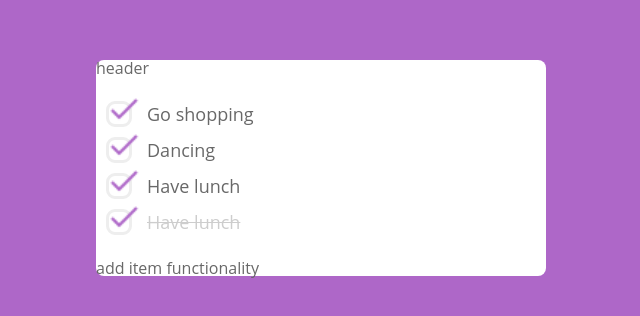
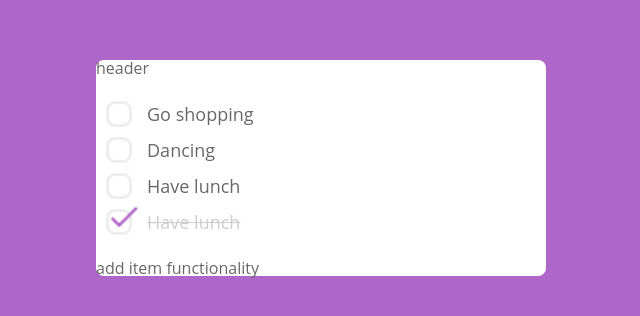
Before and after one commit to barabashlyuda77/task-manager, a React (Create React App) app: page / in a window 1280 px wide. Shown: the part 232-548 px from the top of the page, without its empty margins (319-959 px from the left). Built offline with nearby package versions, Linux system fonts and the light colour scheme.

Commit message:
Add items list

```diff
--- a/src/components/CheckBox/Checkbox.scss
+++ b/src/components/CheckBox/Checkbox.scss
@@ -11,15 +11,9 @@
     border-radius: 9px;
   }
 
-  .checkmark-unactive {
-    visibility: hidden;
-  }
-
-  .checkmark-active {
-    visibility: visible;
+  .checkmark {
     height: 35px;
     position: absolute;
     bottom: 1px;
   }
-
 }
--- a/src/components/CheckBox/index.js
+++ b/src/components/CheckBox/index.js
@@ -1,17 +1,14 @@
 import React from 'react';
-import classNames from 'classnames';
 
 import './Checkbox.scss';
 
 const Checkbox = ({ checked }) => {
-  const checkmarkClassName = classNames({
-    'checkmark-unactive': checked,
-    'checkmark-active': checked,
-  });
   return (
     <div className="box-wrapper">
       <div className="check-box"></div>
-      <img alt="Checked" src="checkmark.png" className={checkmarkClassName}/>
+      {checked && (
+        <img alt="Checked" src="checkmark.png" className="checkmark"/>
+      )}
     </div>
   );
 }
--- a/src/components/Item/index.js
+++ b/src/components/Item/index.js
@@ -12,7 +12,7 @@ const Item = ({ text, checked = false }) => {
 
   return (
     <div className="item-wrapper">
-      <Checkbox checked />
+      <Checkbox checked={checked} />
       <div className={textClassName}>{text}</div>
     </div>
   );
```
